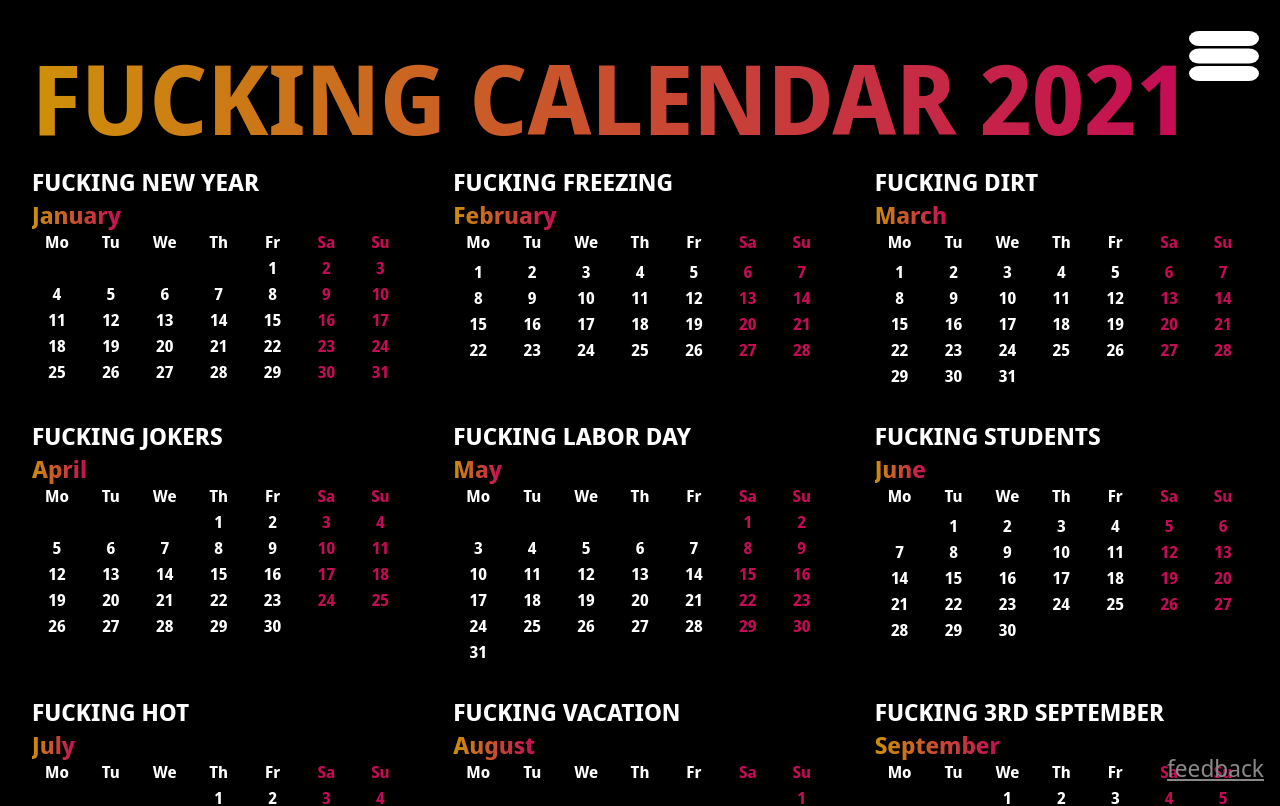
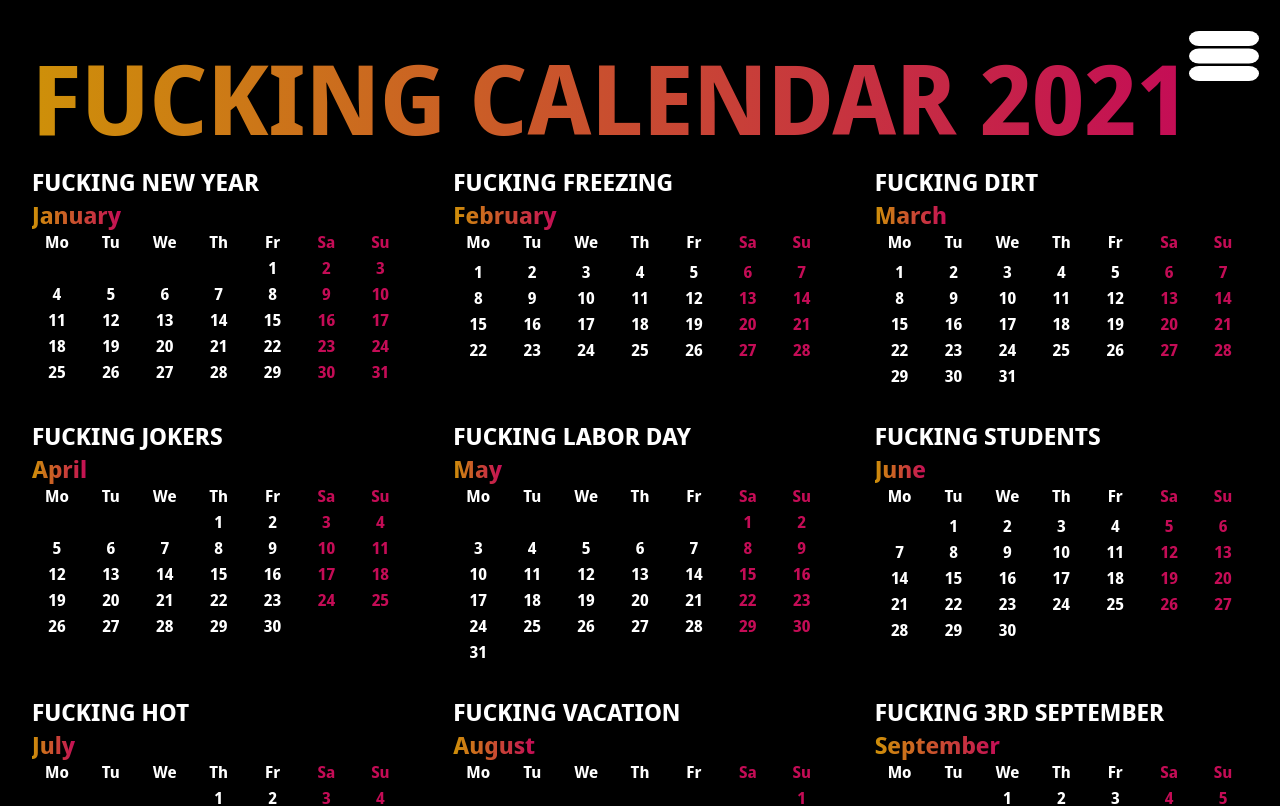
Before and after one commit to Rubyroidas/calendar, a React app: page / in a window 1280 px wide. Shown: the top 806 px of the page. Built offline with nearby package versions, Linux system fonts and the light colour scheme.

Commit message:
better feedback positioning

```diff
--- a/src/App.scss
+++ b/src/App.scss
@@ -29,6 +29,10 @@ h1 {
 #root {
   padding: 0;
   margin: 0;
+}
+
+.app {
+  position: relative;
 }
 
 .gradient {
--- a/src/components/Calendar.jsx
+++ b/src/components/Calendar.jsx
@@ -39,7 +39,7 @@ export const Calendar = observer(() => {
     }, [store.theme]);
 
     return (
-        <div>
+        <div className="app">
             <Menu/>
             <div className="calendar">
                 <h1 className="gradient">{pageTitle} {year}</h1>
--- a/src/index.html
+++ b/src/index.html
@@ -2,6 +2,7 @@
 <html lang="en">
 <head>
     <meta charset="UTF-8">
+    <meta name="viewport" content="width=device-width, user-scalable=no, initial-scale=1.0" />
     <title>Fucking calendar</title>
     <link rel="preconnect" href="https://fonts.googleapis.com">
     <link rel="preconnect" href="https://fonts.gstatic.com" crossorigin>
```
